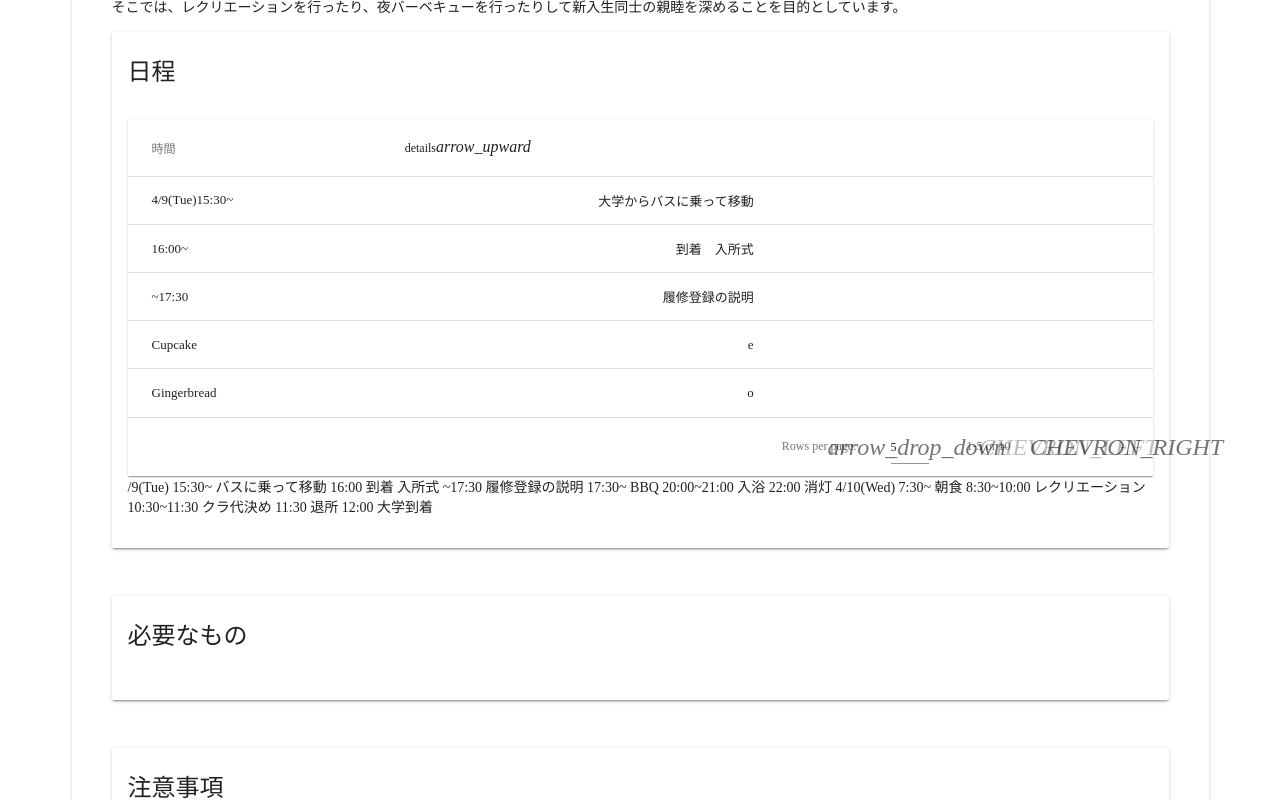
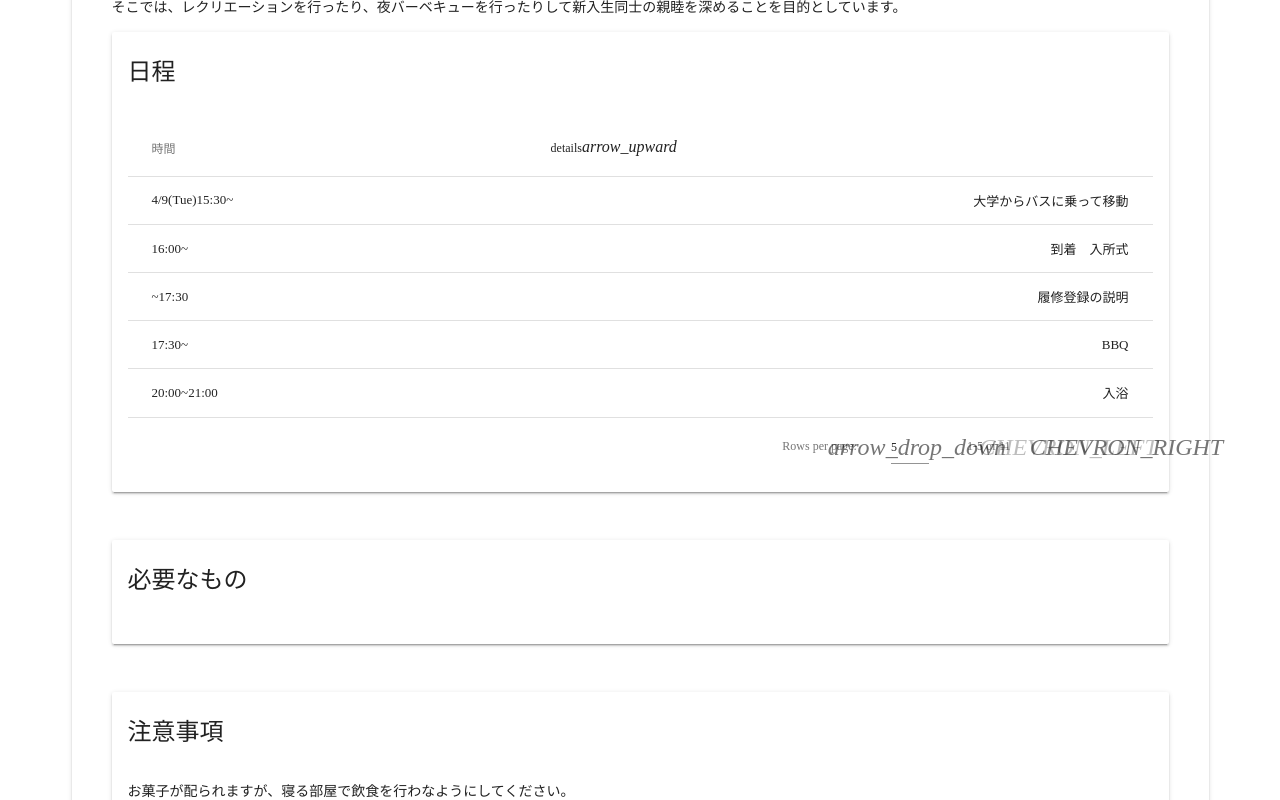
Before and after one commit to takonasu/shinkan2019, a Vue app: page /#/camp in a window 1280 px wide. Shown: the part 460-1260 px from the top of the page. Built offline with nearby package versions, Linux system fonts and the light colour scheme.

Commit message:
日程の詳細を編集

```diff
--- a/src/components/gashuku.vue
+++ b/src/components/gashuku.vue
@@ -20,30 +20,12 @@
                   </div>
                 </v-card-title>
                 <v-card-text>
-                  <v-data-table :headers="headers" :items="desserts" class="elevation-1">
+                  <v-data-table :headers="headers" :items="desserts">
                     <template v-slot:items="props">
                       <td>{{ props.item.name }}</td>
                       <td class="text-xs-right">{{ props.item.details }}</td>
-                      <td class="text-xs-right">{{ props.item.fat }}</td>
-                      <td class="text-xs-right">{{ props.item.carbs }}</td>
-                      <td class="text-xs-right">{{ props.item.protein }}</td>
-                      <td class="text-xs-right">{{ props.item.iron }}</td>
                     </template>
                   </v-data-table>
-                  <p>
-                    /9(Tue) 15:30~ バスに乗って移動
-                    16:00 到着 入所式
-                    ~17:30 履修登録の説明
-                    17:30~ BBQ
-                    20:00~21:00 入浴
-                    22:00 消灯
-                    4/10(Wed)
-                    7:30~ 朝食
-                    8:30~10:00 レクリエーション
-                    10:30~11:30 クラ代決め
-                    11:30 退所
-                    12:00 大学到着
-                  </p>
                 </v-card-text>
               </v-card>
             </v-container>
@@ -123,32 +105,36 @@ export default {
           details: "履修登録の説明"
         },
         {
-          name: "Cupcake",
-          details: "e"
+          name: "17:30~",
+          details: "BBQ"
         },
         {
-          name: "Gingerbread",
-          details: "o"
+          name: "20:00~21:00",
+          details: "入浴"
         },
         {
-          name: "Jelly bean",
-          details: "ka"
+          name: "22:00",
+          details: "消灯"
         },
         {
-          name: "Lollipop",
-          details: "ki"
+          name: "4/10(Wed)7:30~",
+          details: "朝食"
         },
         {
-          name: "Honeycomb",
-          details: "ku"
+          name: "8:30~10:00",
+          details: "レクリエーション"
         },
         {
-          name: "Donut",
-          details: "ke"
+          name: "10:30~11:30",
+          details: "クラ代決め等"
         },
         {
-          name: "KitKat",
-          details: "ko"
+          name: "11:30",
+          details: "退所"
+        },
+        {
+          name: "12:00",
+          details: "大学到着"
         }
       ]
     };
```
